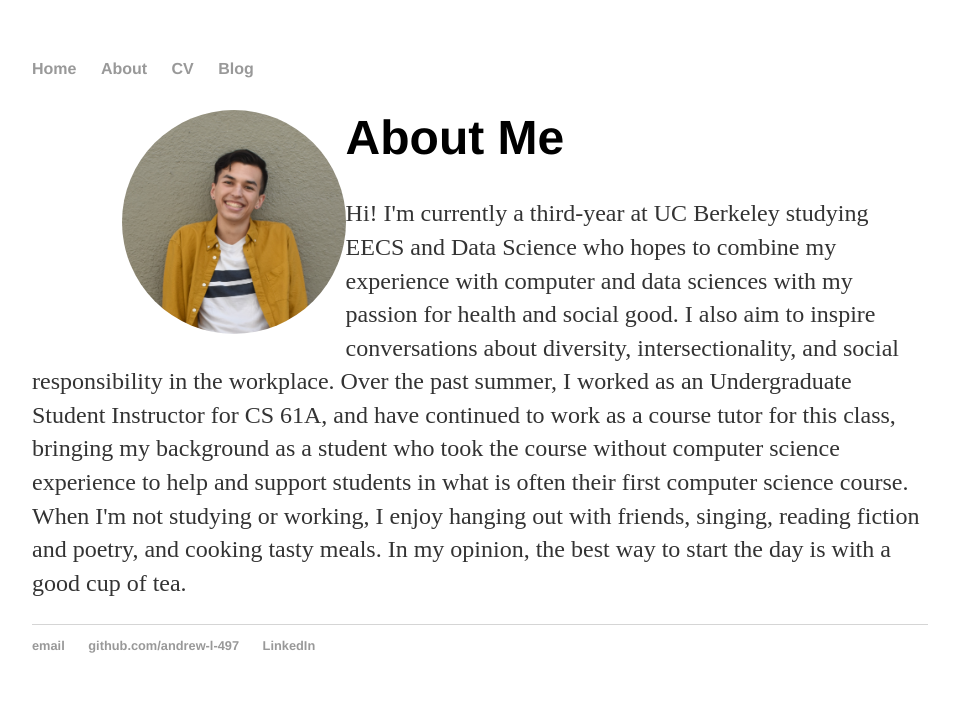
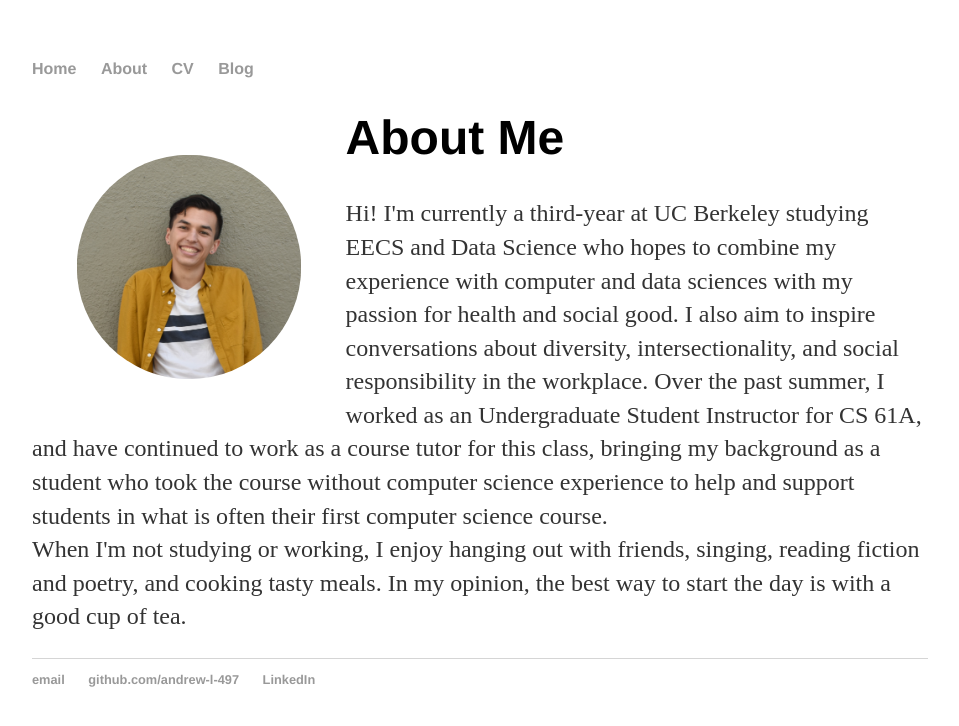
Before and after one commit to andrew-l-497/andrew-l-497.github.io, a Jekyll site: the page built from index.html, in a window 1280 px wide. Shown: the top 726 px of the page, without its empty margins (160-1119 px from the left). Built offline with Jekyll 4.4.1, drawn with Linux system fonts in a browser that asks for light colours.

Commit message:
updates to font + img

```diff
--- a/_layouts/default.html
+++ b/_layouts/default.html
@@ -2,7 +2,7 @@
 <html>
 	<head>
 		<style>
-		div {
+		p {
 			font-family: avenir;
 		}
 		</style>
--- a/index.html
+++ b/index.html
@@ -6,9 +6,10 @@
 img {
 	float: left;
 	display: block;
-	margin-left: 10%;
+	/* margin-left: 10%; */
 	width: 25%;
 	border-radius: 50%;
+	padding: 5%;
 }
 </style>
 <img src="images/DSC_0369_3.jpg">
```
